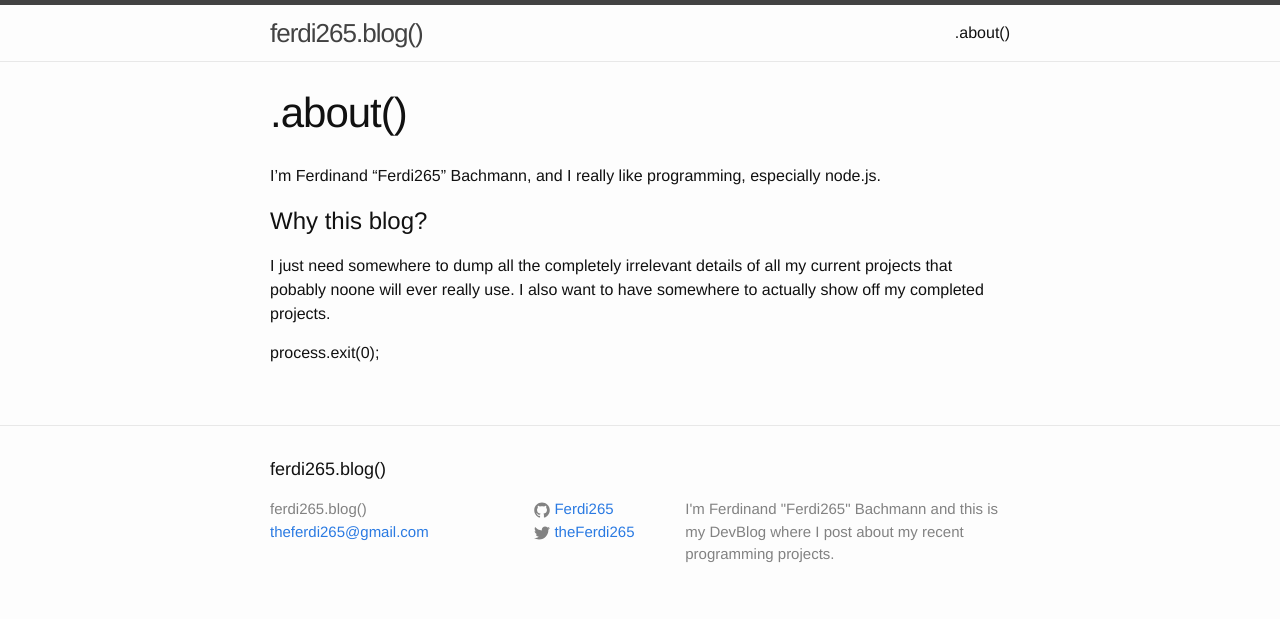
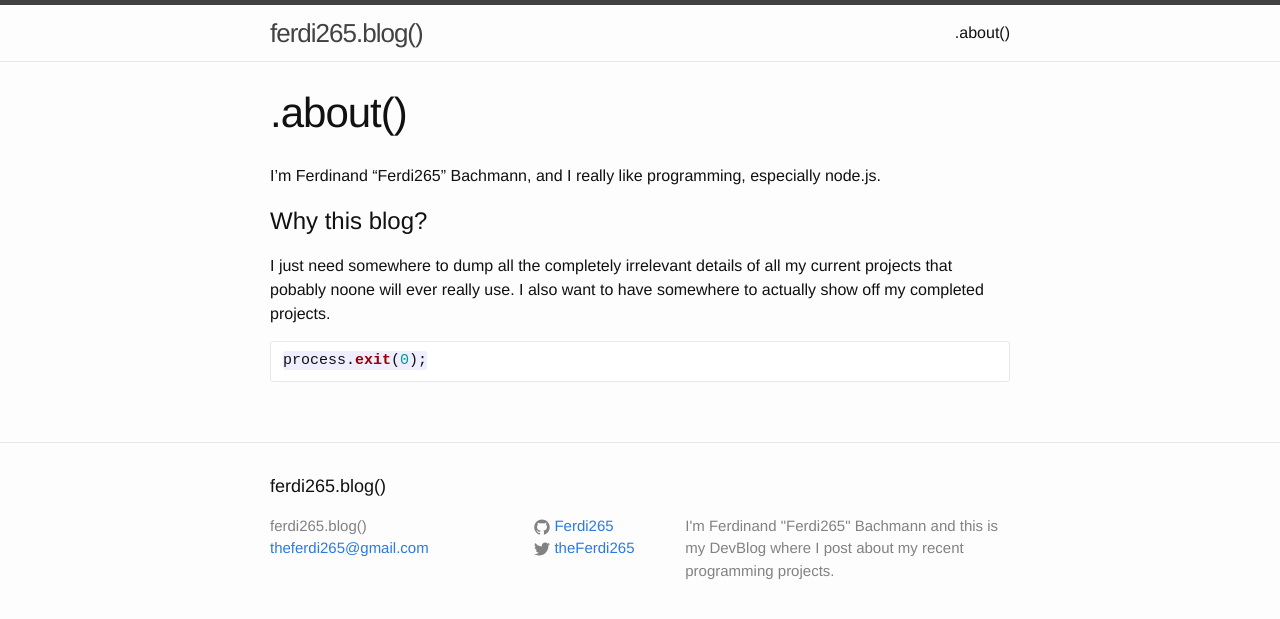
Before and after one commit to Ferdi265/ferdi265.github.io, a Jekyll site: the page built from about.md, in a window 1280 px wide. Shown: the top 619 px of the page. Built offline with Jekyll 4.4.1, drawn with Linux system fonts in a browser that asks for light colours; Markdown is read by kramdown in place of the engine named in the settings.

Commit message:
Added code formatting for about.md

````diff
--- a/about.md
+++ b/about.md
@@ -10,4 +10,6 @@ I'm Ferdinand "Ferdi265" Bachmann, and I really like programming, especially nod
 
 I just need somewhere to dump all the completely irrelevant details of all my current projects that pobably noone will ever really use. I also want to have somewhere to actually show off my completed projects.
 
+```js
 process.exit(0);
+```
````
